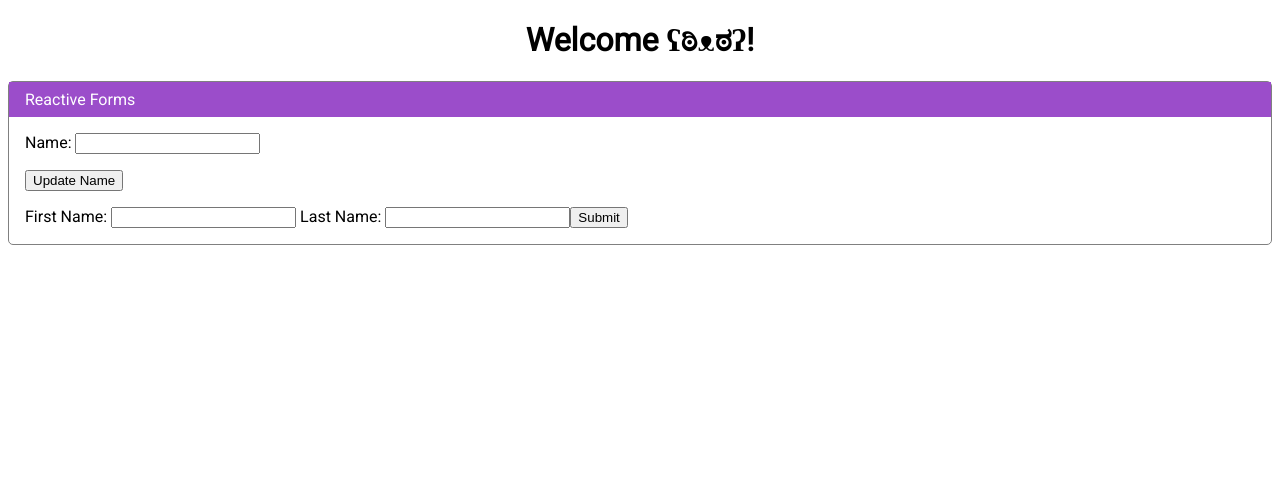
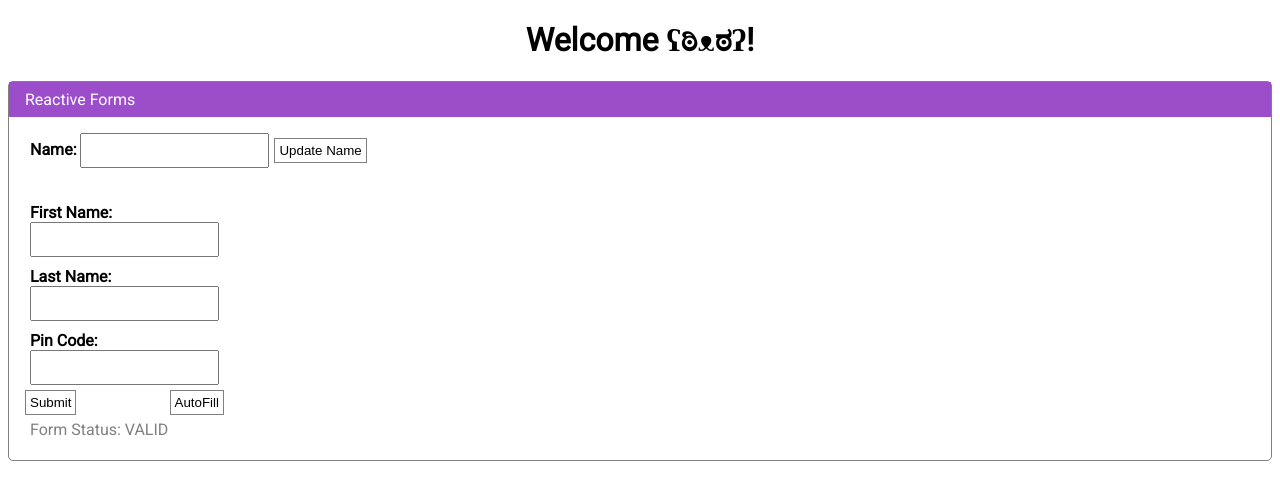
Before and after one commit to Nyalothas/forms-demo, an Angular app: page / in a window 1280 px wide. Shown: the top 500 px of the page. Built offline with nearby package versions, Linux system fonts and the light colour scheme.

Commit message:
added validation

```diff
--- a/src/app/app.component.html
+++ b/src/app/app.component.html
@@ -1,4 +1,3 @@
-<!--The content below is only a placeholder and can be replaced.-->
 <div style="text-align:center">
 	<h1>
 		Welcome 🤣 title 🤣!
--- a/src/app/user-editor/user-editor.component.html
+++ b/src/app/user-editor/user-editor.component.html
@@ -1,24 +1,45 @@
+<div>
 	<label>
 		Name:
 		<input type="text" [formControl]="name">
 	</label>
-<p>
-  <button (click)="updateName()">Update Name</button>
-</p>
+
+	<button (click)="onUpdateName()">Update Name</button>
+</div>
 
 
-<form [formGroup]="profileForm" (ngSubmit)="onSubmit()">
+<div class="f mt-30">
+	<form #profileInfo [formGroup]="profileForm" (ngSubmit)="onSubmit()" class="f f--c">
 
-  <label>
+		<label class=" f f--c">
 			First Name:
 			<input type="text" formControlName="firstName">
+
+			<div *ngIf="!isControlValid('firstName')">
+				Error!
+			</div>
+
 		</label>
 
-  <label>
+		<label class="f f--c">
 			Last Name:
 			<input type="text" formControlName="lastName">
 		</label>
 
+		<label class="f f--c">
+			Pin Code:
+			<input type="number" formControlName="pinCode">
+		</label>
+
+		<div class="f f--r">
 			<button type="submit" [disabled]="!profileForm.valid">Submit</button>
+			<button (click)="onUpdateProfile()">AutoFill</button>
+		</div>
+
+		<label class="info">
+			Form Status: {{ profileForm.status }}
+		</label>
 
 	</form>
+
+</div>
--- a/src/app/user-editor/user-editor.component.ts
+++ b/src/app/user-editor/user-editor.component.ts
@@ -1,5 +1,5 @@
 import { Component, OnInit } from '@angular/core';
-import { FormControl, FormGroup } from '@angular/forms';
+import { FormControl, FormGroup, FormBuilder, Validators } from '@angular/forms';
 
 @Component({
 	selector: 'app-user-editor',
@@ -10,17 +10,24 @@ export class UserEditorComponent implements OnInit {
 
 	name = new FormControl();
 
-  profileForm = new FormGroup({
+	/*   profileForm = new FormGroup({
 			firstName: new FormControl(''),
-    lastName: new FormControl('')
-  });
+			lastName: new FormControl(''),
+			pinCode: new FormControl()
+		}); */
 
-  constructor() { }
+	profileForm = this.fb.group({
+		firstName: ['', this.firstLetterCapsValidator],
+		lastName: [''],
+		pinCode: [, [Validators.minLength(3)]]
+	})
+
+	constructor(private fb: FormBuilder) { }
 
 	ngOnInit() {
 	}
 
-  updateName() {
+	onUpdateName() {
 		this.name.setValue('Panda');
 	}
 
@@ -28,4 +35,38 @@ export class UserEditorComponent implements OnInit {
 		console.log(this.profileForm.value);
 	}
 
+	onUpdateProfile() {
+		this.profileForm.patchValue({
+			firstName: 'Mini',
+			lastName: 'Rx',
+			pinCode: 717
+		})
 	}
+
+	isControlValid(controlName: string) {
+		let control = this.profileForm.get(controlName);
+
+		if (control.errors !== null) {
+			return control.errors.valid;
+		}
+
+		return true;
+	}
+
+	firstLetterCapsValidator(c: FormControl) {
+		let value: string = c.value;
+
+		if (!value) {
+			return null;
+		}
+
+		let firstChar: string = value[0];
+
+		if (firstChar !== firstChar.toUpperCase()) {
+			return { valid: false }
+		}
+
+		return null;
+	}
+
+}
--- a/src/styles.css
+++ b/src/styles.css
@@ -2,3 +2,40 @@
 html, body {
     font-family: 'Roboto';
 }
+
+.f {
+    display: flex;
+    justify-content: space-between;
+}
+
+.f--c {
+    flex-direction: column;
+}
+
+.f--r {
+    flex-direction: row;
+}
+
+.mt-30 {
+    margin-top: 30px;
+}
+
+input {
+    padding: 8px 4px;
+}
+
+label {
+    margin: 5px;
+    font-weight: bold;
+}
+
+button {
+    padding: 4px;
+    background-color: white;
+    border: 1px solid gray;
+}
+
+.info {
+    color: gray;
+    font-weight: 400;
+}
```
Lines whose indentation alone changed are shown as unchanged.
